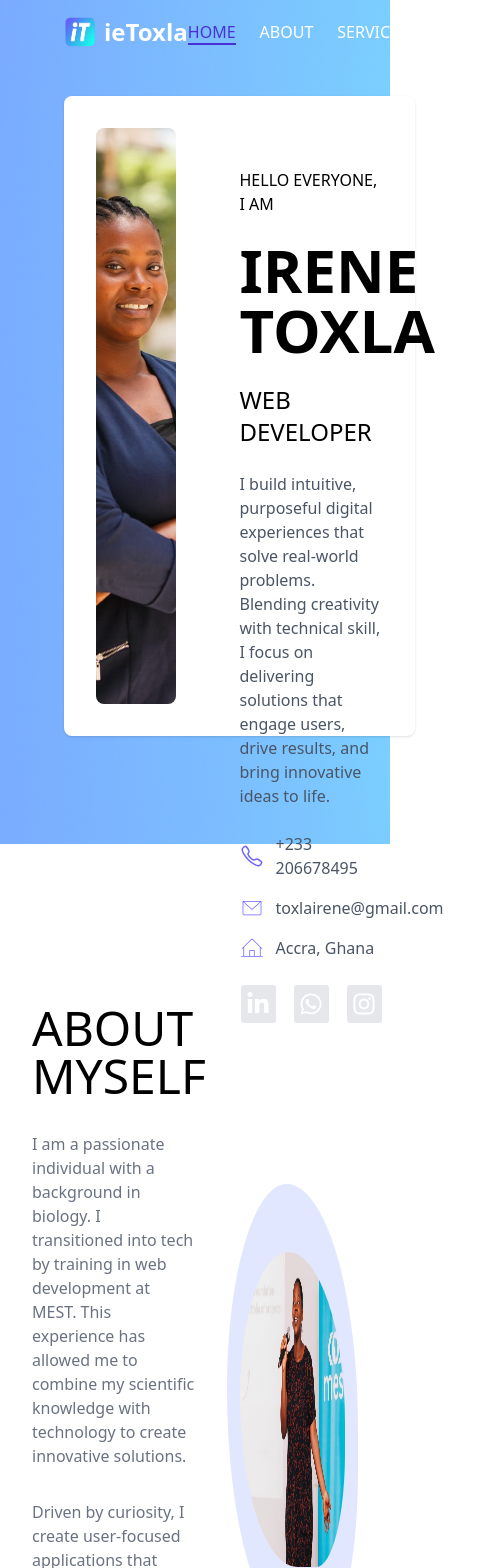
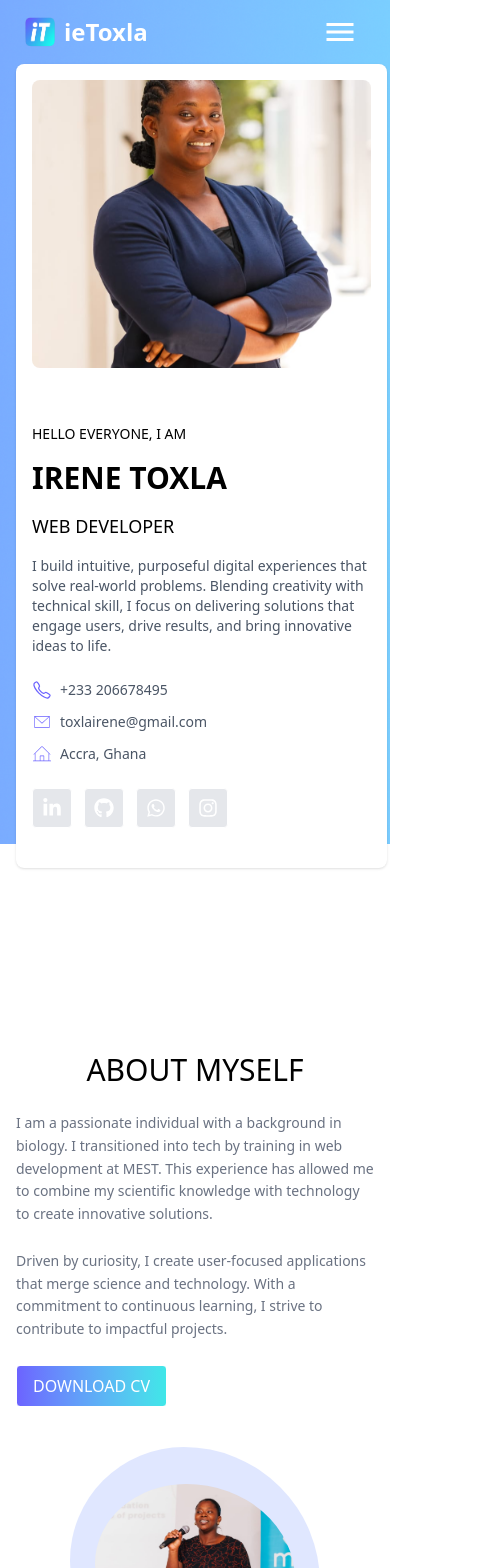
Before and after one commit to esitoxla/portfolio-third, a React (Vite) app: page / in a window 390 px wide. Shown: the top 1568 px of the page, 479 px wide, since content can reach past the window. Built offline with nearby package versions, Linux system fonts and the light colour scheme.

Commit message:
added responsiveness to most of the sections

```diff
--- a/src/components/About.jsx
+++ b/src/components/About.jsx
@@ -4,33 +4,39 @@ import mine3 from "../assets/images/mine3.jpeg";
 
 export default function About() {
   return (
-    <div className="px-8 flex gap-8 justify-around items-center mt-[5rem]">
-      <div className="w-1/2 flex flex-col gap-8">
-        <div className="text-5xl font-medium">ABOUT MYSELF</div>
+    <div className="px-4 sm:px-6 lg:px-8 flex flex-col lg:flex-row gap-10 lg:gap-8 justify-around items-center mt-[3rem] lg:mt-[5rem]">
+      {/* Left side */}
+      <div className="w-full lg:w-1/2 flex flex-col gap-6 sm:gap-8">
+        <div className="text-3xl sm:text-4xl lg:text-5xl font-medium text-center lg:text-left">
+          ABOUT MYSELF
+        </div>
 
-        <p className="text-gray-500">
+        <p className="text-gray-500 text-sm sm:text-base leading-relaxed">
           I am a passionate individual with a background in biology. I
           transitioned into tech by training in web development at MEST. This
           experience has allowed me to combine my scientific knowledge with
           technology to create innovative solutions.
         </p>
 
-        <p className="text-gray-500">
+        <p className="text-gray-500 text-sm sm:text-base leading-relaxed">
           Driven by curiosity, I create user-focused applications that merge
           science and technology. With a commitment to continuous learning, I
           strive to contribute to impactful projects.
         </p>
 
-        <p className="border rounded bg-gradient-to-r from-[#6C63FF] to-[#3FE7E8] text-white w-[25%] px-4 py-2">
-          DOWNLOAD CV
-        </p>
+        <a href="/IRENE.RESUME.pdf" target="_blank" rel="noopener noreferrer">
+          <p className="border rounded bg-gradient-to-r from-[#6C63FF] to-[#3FE7E8] text-white w-fit sm:w-[50%] lg:w-[25%] text-center px-4 py-2 cursor-pointer">
+            DOWNLOAD CV
+          </p>
+        </a>
       </div>
 
-      <div class="w-[500px] h-[450px] bg-indigo-100 rounded-[50%_60%_30%_60%_/_50%_60%_40%_60%] flex items-center justify-center">
+      {/* Right side (image) */}
+      <div className="w-[250px] h-[250px] sm:w-[350px] sm:h-[320px] lg:w-[500px] lg:h-[450px] bg-indigo-100 rounded-[50%_60%_30%_60%_/_50%_60%_40%_60%] flex items-center justify-center">
         <img
           src={mine2}
           alt="Profile"
-          class="w-[80%] h-[70%] rounded-[50%_60%_30%_60%_/_50%_60%_40%_60%]"
+          className="w-[80%] h-[70%] rounded-[50%_60%_30%_60%_/_50%_60%_40%_60%] object-cover"
         />
       </div>
     </div>
--- a/src/components/Contact.jsx
+++ b/src/components/Contact.jsx
@@ -3,44 +3,55 @@ import mine4 from "../assets/images/mine4.jpeg"
 
 export default function Contact() {
   return (
-    <div className="py-[5rem] px-14 grid md:grid-cols-2 bg-indigo-100 ">
-      <div class="ml-[5rem] h-[450px] bg-indigo-200 rounded-[50%_60%_30%_60%_/_50%_60%_40%_60%] flex items-center justify-center ">
+    <div className="py-[3rem] sm:py-[5rem] px-4 sm:px-10 lg:px-14 grid grid-cols-1 md:grid-cols-2 items-center gap-10 bg-indigo-100">
+      {/* Left (Image blob) */}
+      <div className="mx-auto md:ml-[3rem] lg:ml-[5rem] w-[250px] h-[250px] sm:w-[320px] sm:h-[320px] lg:w-[450px] lg:h-[450px] bg-indigo-200 rounded-[50%_60%_30%_60%_/_50%_60%_40%_60%] flex items-center justify-center">
         <img
           src={mine4}
           alt="Profile"
-          class="w-[80%] h-[80%] rounded-[50%_60%_30%_60%_/_50%_60%_40%_60%]"
+          className="w-[80%] h-[80%] object-cover rounded-[50%_60%_30%_60%_/_50%_60%_40%_60%]"
         />
       </div>
 
-      <div className=" rounded ml-[5rem] flex flex-col gap-2">
-        <h3 className="px-8 text-4xl text-[#4831D4] font-medium">Send me a message!</h3>
-        <form action="POST" className="flex flex-col gap-6 p-8 w-[80%]">
+      {/* Right (Form) */}
+      <div className="flex flex-col gap-1 md:gap-2 md:ml-[2rem] lg:ml-[5rem]">
+        <h3 className="text-2xl sm:text-3xl lg:text-4xl text-[#4831D4] font-medium text-center md:text-left">
+          Send me a message!
+        </h3>
+
+        <form
+          action="POST"
+          className="flex flex-col gap-6 p-4 sm:p-6 lg:p-8 w-full sm:w-[90%] lg:w-[80%]"
+        >
+          {/* Name */}
           <div className="flex flex-col gap-2">
-            <label htmlFor="">Your Name</label>
+            <label>Your Name</label>
             <input
               type="text"
-              className="px-6 py-2 bg-white border-0 rounded outline-0"
+              className="px-4 py-2 bg-white border-0 rounded outline-0"
             />
           </div>
 
+          {/* Email */}
           <div className="flex flex-col gap-2">
-            <label htmlFor="">Your Email</label>
+            <label>Your Email</label>
             <input
               type="email"
               className="px-4 py-2 bg-white border-0 rounded outline-0"
             />
           </div>
 
+          {/* Message */}
           <div className="flex flex-col gap-2">
-            <label htmlFor="">Your Message</label>
+            <label>Your Message</label>
             <textarea
-              name=""
-              id=""
-              className="px-6 py-3 bg-white border-0 rounded outline-0"
+              className="px-4 py-3 bg-white border-0 rounded outline-0"
+              rows="4"
             ></textarea>
           </div>
 
-          <button className="rounded bg-gradient-to-r from-[#6C63FF] to-[#3FE7E8] text-white px-4 py-2 w-[50%] cursor-pointer">
+          {/* Button */}
+          <button className="rounded bg-gradient-to-r from-[#6C63FF] to-[#3FE7E8] text-white px-4 py-2 w-[70%] sm:w-[50%] lg:w-[40%] cursor-pointer mx-auto md:mx-0">
             Send Message
           </button>
         </form>
--- a/src/components/Experience.jsx
+++ b/src/components/Experience.jsx
@@ -2,20 +2,20 @@ import React from 'react'
 
 export default function Experience() {
   return (
-    <div className="flex gap-6 justify-center py-4 h-screen text-white ">
+    <div className="flex gap-6 py-4 justify-center h-screen text-white w-full">
       <div className="flex flex-col gap-4 py-[2rem] font-medium">
         <div className="h-1/3 py-5">February 2025 to Date</div>
         <div className="h-1/3 py-4">November 2023 to October 2024</div>
         <div className="h-1/3 py-4">October 2022</div>
       </div>
 
-      <div className="border-2 text-[#99BEFF] rounded relative">
+      <div className="border-2 text-[#99BEFF] rounded relative h-[80%]">
         <div className="absolute left-[-8px] top-[10%] w-4 h-4 bg-white border-4 border-[#ADCCFF] rounded-full"></div>
         <div className="absolute left-[-8px] top-[40%] w-4 h-4 bg-white border-4 border-[#ADCCFF] rounded-full"></div>
         <div className="absolute left-[-8px] top-[71%] w-4 h-4 bg-white border-4 border-[#ADCCFF] rounded-full"></div>
       </div>
 
-      <div className="flex flex-col gap-4 py-[2rem]">
+      <div className="flex flex-col gap-4 py-[2rem] w-[50%]">
         <div className="h-1/3 flex flex-col gap-2 font-medium">
           <p className=" text-2xl">Developers in Vogue Accelerator Program </p>
           <p>Software Development Intern</p>
--- a/src/components/Footer.jsx
+++ b/src/components/Footer.jsx
@@ -34,7 +34,7 @@ export default function Footer() {
         </div>
       </div>
 
-      <div>Copyright © 2025 IRENE ESINAM TOXLA | All rights reserved.</div>
+      <div className="text-center px-2">Copyright © 2025 IRENE ESINAM TOXLA | All rights reserved.</div>
     </div>
   );
 }
--- a/src/components/Hero.jsx
+++ b/src/components/Hero.jsx
@@ -1,17 +1,18 @@
-import React from 'react'
-import mineImg from '../assets/images/mine.jpeg'
+import React from "react";
+import mineImg from "../assets/images/mine.jpeg";
 import { IoCallOutline } from "react-icons/io5";
 import { PiEnvelopeSimpleThin } from "react-icons/pi";
 import { PiHouseLineThin } from "react-icons/pi";
 import { FaLinkedinIn } from "react-icons/fa";
 import { FaWhatsapp } from "react-icons/fa";
 import { FaInstagram } from "react-icons/fa";
-
+import { FaGithub } from "react-icons/fa";
 
 export default function Hero() {
   return (
-    <div className="flex gap-[4rem]  absolute bg-white top-[6rem] mx-6 h-[40rem] w-[90%] rounded-lg p-8 shadow">
-      <div className="w-1/2">
+    <div className="flex flex-col lg:flex-row gap-8 lg:gap-[4rem] absolute bg-white top-[4rem] md:top-[6rem] mx-4 sm:mx-6 h-auto lg:h-[40rem] w-[95%] lg:w-[90%] rounded-lg p-4 sm:p-6 lg:p-8 shadow">
+      {/* Left image */}
+      <div className="w-full lg:w-1/2 h-[18rem] sm:h-[22rem] lg:h-auto">
         <img
           src={mineImg}
           alt="My Image"
@@ -19,12 +20,17 @@ export default function Hero() {
         />
       </div>
 
-      <div className="w-1/2 lg:pl-10 flex flex-col gap-6 py-10">
-        <div className="flex flex-col gap-6">
-          <p>HELLO EVERYONE, I AM</p>
-          <h3 className="text-6xl font-bold">IRENE TOXLA</h3>
-          <p className="font-medium text-2xl">WEB DEVELOPER</p>
-          <p className="text-gray-600">
+      {/* Right content */}
+      <div className="w-full lg:w-1/2 lg:pl-10 flex flex-col gap-6 py-6 lg:py-10">
+        <div className="flex flex-col gap-4 sm:gap-6">
+          <p className="text-sm sm:text-base">HELLO EVERYONE, I AM</p>
+          <h3 className="text-3xl sm:text-4xl lg:text-6xl font-bold">
+            IRENE TOXLA
+          </h3>
+          <p className="font-medium text-lg sm:text-xl lg:text-2xl">
+            WEB DEVELOPER
+          </p>
+          <p className="text-gray-600 text-sm sm:text-base">
             I build intuitive, purposeful digital experiences that solve
             real-world problems. Blending creativity with technical skill, I
             focus on delivering solutions that engage users, drive results, and
@@ -32,37 +38,67 @@ export default function Hero() {
           </p>
         </div>
 
-        <div className="text-gray-600 flex flex-col gap-4">
-          <div className="flex gap-3 items-center">
-            <span className="text-2xl text-[#6C63FF]">
+        <div className="text-gray-600 flex flex-col gap-3 sm:gap-4 text-sm sm:text-base">
+          <div className="flex gap-2 sm:gap-3 items-center">
+            <span className="text-xl sm:text-2xl text-[#6C63FF]">
               <IoCallOutline />
             </span>
             <span>+233 206678495</span>
           </div>
-          <div className="flex gap-3 items-center">
-            <span className="text-2xl text-[#6C63FF]">
+          <div className="flex gap-2 sm:gap-3 items-center">
+            <span className="text-xl sm:text-2xl text-[#6C63FF]">
               <PiEnvelopeSimpleThin />
             </span>
             <span>toxlairene@gmail.com</span>
           </div>
-          <div className="flex gap-3 items-center">
-            <span className="text-2xl text-[#6C63FF]">
+          <div className="flex gap-2 sm:gap-3 items-center">
+            <span className="text-xl sm:text-2xl text-[#6C63FF]">
               <PiHouseLineThin />
             </span>
             <span>Accra, Ghana</span>
           </div>
         </div>
 
-        <div className="text-gray-600 flex gap-4 cursor-pointer ">
-          <div className="w-[2.5rem] h-[2.5rem] p-1 border bg-gray-200 rounded text-2xl text-white flex items-center justify-center hover:bg-gradient-to-r hover:from-[#6C63FF] hover:to-[#3FE7E8] transition-all duration-300">
+        <div className="text-gray-600 flex gap-3 sm:gap-4 cursor-pointer">
+          <a
+            href="https://www.linkedin.com/in/irene-toxla-40a634248"
+            target="_blank"
+            rel="noopener noreferrer"
+          >
+            <div className="w-10 h-10 p-1 border bg-gray-200 rounded text-xl sm:text-2xl text-white flex items-center justify-center hover:bg-gradient-to-r hover:from-[#6C63FF] hover:to-[#3FE7E8] transition-all duration-300">
               <FaLinkedinIn />
             </div>
-          <div className="w-[2.5rem] h-[2.5rem] p-1 border bg-gray-200 rounded text-2xl text-white flex items-center justify-center hover:bg-gradient-to-r hover:from-[#6C63FF] hover:to-[#3FE7E8] transition-all duration-300">
+          </a>
+
+          <a
+            href="https://github.com/esitoxla"
+            target="_blank"
+            rel="noopener noreferrer"
+          >
+            <div className="w-10 h-10 p-1 border bg-gray-200 rounded text-xl sm:text-2xl text-white flex items-center justify-center hover:bg-gradient-to-r hover:from-[#6C63FF] hover:to-[#3FE7E8] transition-all duration-300">
+              <FaGithub />
+            </div>
+          </a>
+
+          <a
+            href="https://wa.me/0206678495"
+            target="_blank"
+            rel="noopener noreferrer"
+          >
+            <div className="w-10 h-10 p-1 border bg-gray-200 rounded text-xl sm:text-2xl text-white flex items-center justify-center hover:bg-gradient-to-r hover:from-[#6C63FF] hover:to-[#3FE7E8] transition-all duration-300">
               <FaWhatsapp />
             </div>
-          <div className="w-[2.5rem] h-[2.5rem] p-1 border bg-gray-200 rounded text-2xl text-white flex items-center justify-center hover:bg-gradient-to-r hover:from-[#6C63FF] hover:to-[#3FE7E8] transition-all duration-300">
+          </a>
+
+          <a
+            href="https://www.instagram.com/esi_toxla"
+            target="_blank"
+            rel="noopener noreferrer"
+          >
+            <div className="w-10 h-10 p-1 border bg-gray-200 rounded text-xl sm:text-2xl text-white flex items-center justify-center hover:bg-gradient-to-r hover:from-[#6C63FF] hover:to-[#3FE7E8] transition-all duration-300">
               <FaInstagram />
             </div>
+          </a>
         </div>
       </div>
     </div>
--- a/src/components/Navbar.jsx
+++ b/src/components/Navbar.jsx
@@ -1,13 +1,15 @@
 import React, { useState, useEffect } from "react";
 import logo from "../assets/images/logo.png"
 import { NavLink, useLocation } from "react-router";
-import { label } from "framer-motion/client";
+import { FaTimes } from "react-icons/fa";
+import { MdMenu } from "react-icons/md";
 
 
 export default function Navbar() {
 
   const location = useLocation();
   const [scrolled, setScrolled] = useState(false);
+    const [open, setOpen] = useState(false);
 
   useEffect(() => {
      const handleScroll = () => {
@@ -32,7 +34,7 @@ export default function Navbar() {
 
   return (
     <nav
-      className={`fixed top-0 left-0 w-full px-14 py-2 z-50 transition-colors duration-50 ${
+      className={`fixed top-0 left-0 w-full md:px-14 px-4 py-2 z-50 transition-colors duration-50 ${
         location.pathname !== "/" || scrolled ? "bg-black" : "bg-transparent"
       }`}
     >
@@ -47,7 +49,7 @@ export default function Navbar() {
           </div>
         </div>
 
-        <div>
+        <div className="hidden md:block">
           <ul className="flex gap-6 items-center cursor-pointer font-medium pr-6">
             {navLinks.map((link) => (
               <li key={link.label}>
@@ -65,6 +67,15 @@ export default function Navbar() {
             ))}
           </ul>
         </div>
+
+        {/* hamburgar */}
+        <div className="md:hidden px-4" onClick={() => setOpen(!open)}>
+          {open ? (
+            <FaTimes className="text-2xl" />
+          ) : (
+            <MdMenu className="text-4xl" />
+          )}
+        </div>
       </div>
     </nav>
   );
--- a/src/components/Services.jsx
+++ b/src/components/Services.jsx
@@ -27,23 +27,28 @@ export default function Services() {
   ];
   return (
     <section className="py-16 bg-gray-50">
-    <div className="max-w-6xl mx-auto px-6">
-      <h2 className="text-4xl font-medium text-center my-12">
+      <div className="max-w-6xl mx-auto px-4 sm:px-6 lg:px-8">
+        <h2 className="text-2xl sm:text-3xl lg:text-4xl font-medium text-center my-8 sm:my-12">
           OFFERINGS TO MY CLIENTS
         </h2>
-      <div className="grid md:grid-cols-3 gap-8">
+
+        <div className="grid grid-cols-1 sm:grid-cols-2 md:grid-cols-3 gap-6 sm:gap-8">
           {services.map((service, index) => (
             <div
               key={index}
-            className="bg-white  rounded-lg p-8 hover:shadow-xl transition-shadow duration-300"
+              className="bg-white rounded-lg p-6 sm:p-8 hover:shadow-xl transition-all duration-300 hover:-translate-y-2"
             >
-            <div className="text-5xl mb-4">{service.icon}</div>
-            <h3 className="text-xl font-semibold mb-2">{service.title}</h3>
-            <p className="text-gray-500">{service.description}</p>
+              <div className="text-4xl sm:text-5xl mb-4">{service.icon}</div>
+              <h3 className="text-lg sm:text-xl font-semibold mb-2">
+                {service.title}
+              </h3>
+              <p className="text-gray-500 text-sm sm:text-base">
+                {service.description}
+              </p>
             </div>
           ))}
         </div>
       </div>
     </section>
-  )
+  );
 }
--- a/src/pages/Background.jsx
+++ b/src/pages/Background.jsx
@@ -4,7 +4,6 @@ import Experience from "../components/Experience";
 import Education from "../components/Education";
 import About from "../components/About";
 import heroImg from "../assets/images/hero.png";
-
 
 export default function Background() {
   const [activeTab, setActiveTab] = useState("experience");
@@ -16,18 +15,12 @@ export default function Background() {
           <About />
         </div>
         <div
-          className=" bg-cover bg-center w-full absolute my-8"
+          className=" bg-cover bg-center w-full absolute my-8 "
           style={{ backgroundImage: `url(${heroImg})` }}
         >
-          <div className="flex flex-col justify-center">
-            <div>
-              <BackgroundTabs activeTab={activeTab} changeTab={setActiveTab} />
-            </div>
+          <BackgroundTabs activeTab={activeTab} changeTab={setActiveTab} />
 
-            <div>
-              {activeTab === "experience" ? <Experience /> : <Education />}
-            </div>
-          </div>
+          {activeTab === "experience" ? <Experience /> : <Education />}
         </div>
       </div>
     </>
--- a/src/pages/Home.jsx
+++ b/src/pages/Home.jsx
@@ -11,7 +11,7 @@ export default function Home() {
   return (
     <>
       <div
-        className="px-10 h-screen bg-cover bg-center relative"
+        className=" md:px-10 h-screen bg-cover bg-center relative"
         style={{ backgroundImage: `url(${heroImg})` }}
       >
         <Hero />
--- a/src/pages/HomePage.jsx
+++ b/src/pages/HomePage.jsx
@@ -10,19 +10,19 @@ export default function HomePage() {
     <div>
       <Home />
 
-      <div className="my-[10rem]">
+      <div className="md:my-[10rem] my-[13rem]">
         <Background />
       </div>
 
-      <div className="absolute top-[126rem] left-0 right-0">
+      <div className="absolute top-[120rem] md:top-[126rem] left-0 right-0">
         <Services />
       </div>
 
-      <div className='absolute top-[160rem] w-full'>
+      <div className='absolute top-[180rem] md:top-[160rem] w-full'>
         <Contact/>
       </div>
 
-      <div className="absolute top-[196rem] w-full">
+      <div className="absolute top-[234rem] md:top-[199rem] w-full">
         <Footer />
       </div>
     </div>
```
Also changed, not shown: 1 other file (tests, documents, lock files or other folders). Lines whose indentation alone changed are shown as unchanged.
